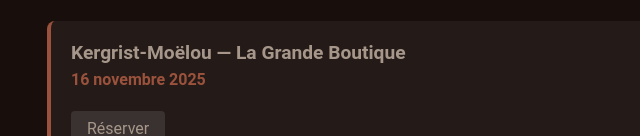
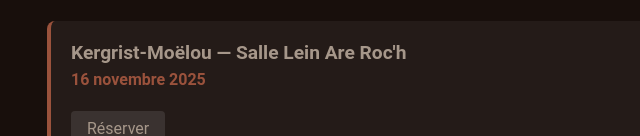
Before and after one commit to Posoroko/krismenn3, a plain HTML site: page pages/billetterie.html in a window 1280 px wide. Shown: the part 666-802 px from the top of the page, 213-853 px from the left. Drawn offline with Linux system fonts and the light colour scheme.

Commit message:
Update billetterie.html

```diff
--- a/pages/billetterie.html
+++ b/pages/billetterie.html
@@ -109,7 +109,7 @@
                     </div>
 
                     <div class="ticket-item">
-                        <div class="ticket-location">Kergrist-Moëlou — La Grande Boutique</div>
+                        <div class="ticket-location">Kergrist-Moëlou — Salle Lein Are Roc'h</div>
                         <div class="ticket-dates">16 novembre 2025</div>
                         <a href="https://www.lagrandeboutique.fr/spectacle/krismenn-bastard/" class="ticket-link" target="_blank" rel="noopener">Réserver</a>
                     </div>
```
